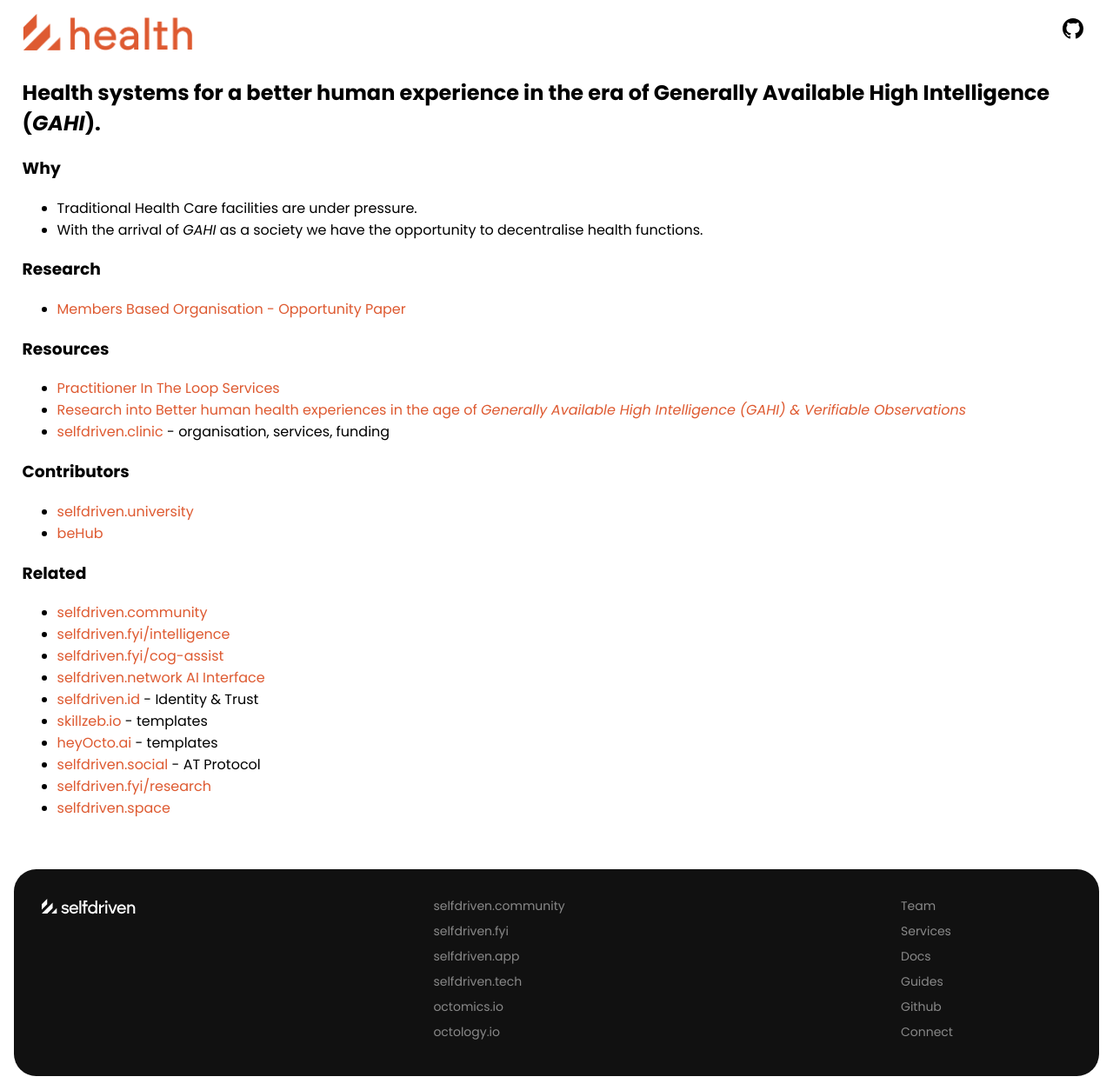
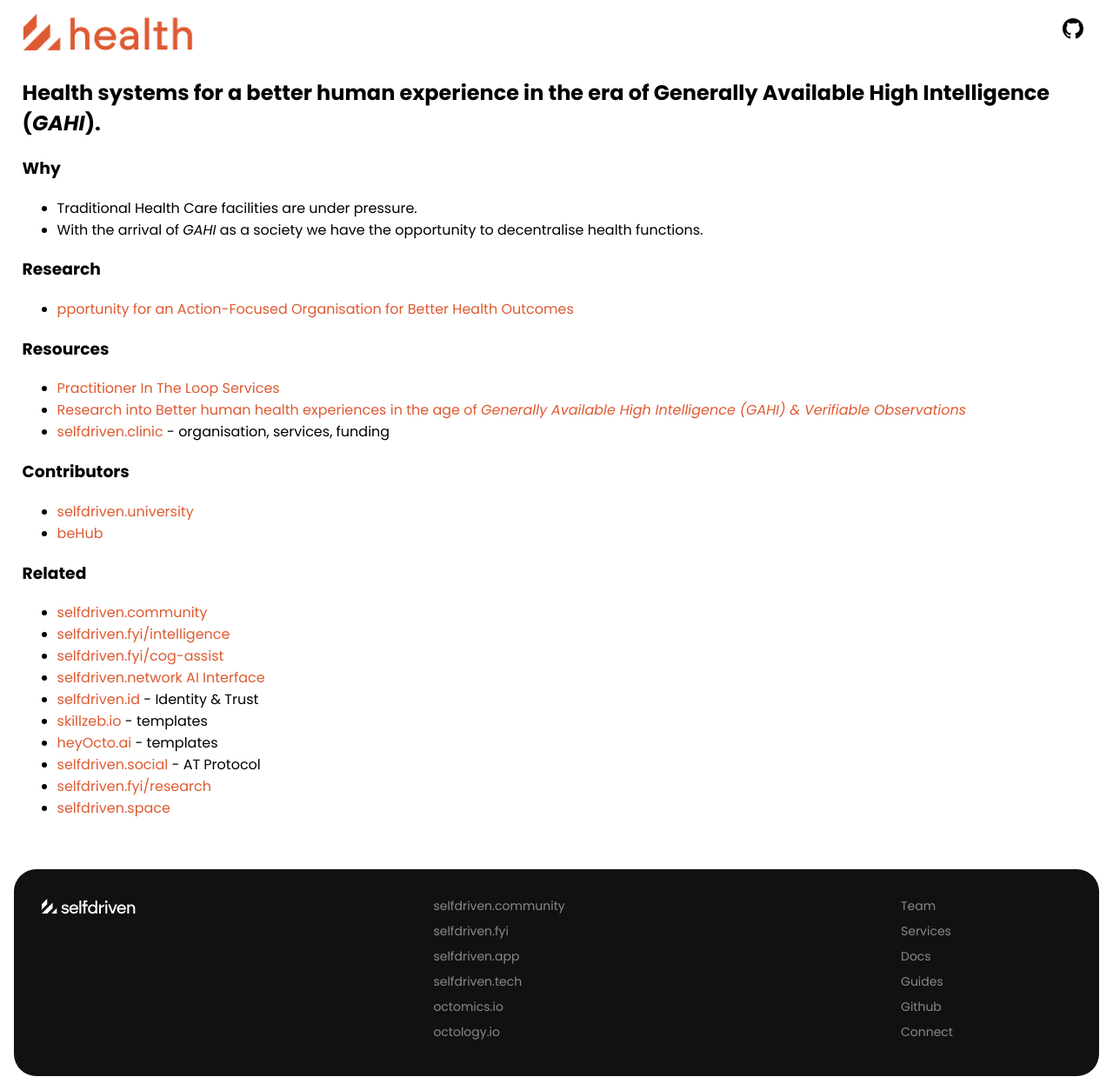
Before and after one commit to selfdriven-foundation/selfdriven-health, a Jekyll site: the page built from docs/index.md, in a window 1280 px wide. Shown: the whole page at 87% size. Built offline with Jekyll 4.4.1, drawn with Linux system fonts in a browser that asks for light colours.

Commit message:
action org

```diff
--- a/docs/index.md
+++ b/docs/index.md
@@ -11,7 +11,7 @@
 
 ### Research
 
-- [Members Based Organisation - Opportunity Paper](/organisation/opportunity/)
+- [pportunity for an Action-Focused Organisation for Better Health Outcomes](/organisation/opportunity/)
 
 ### Resources
 
```
Also changed, not shown: docs/pages/organisation-opportunity.md (+1 -1 lines).
